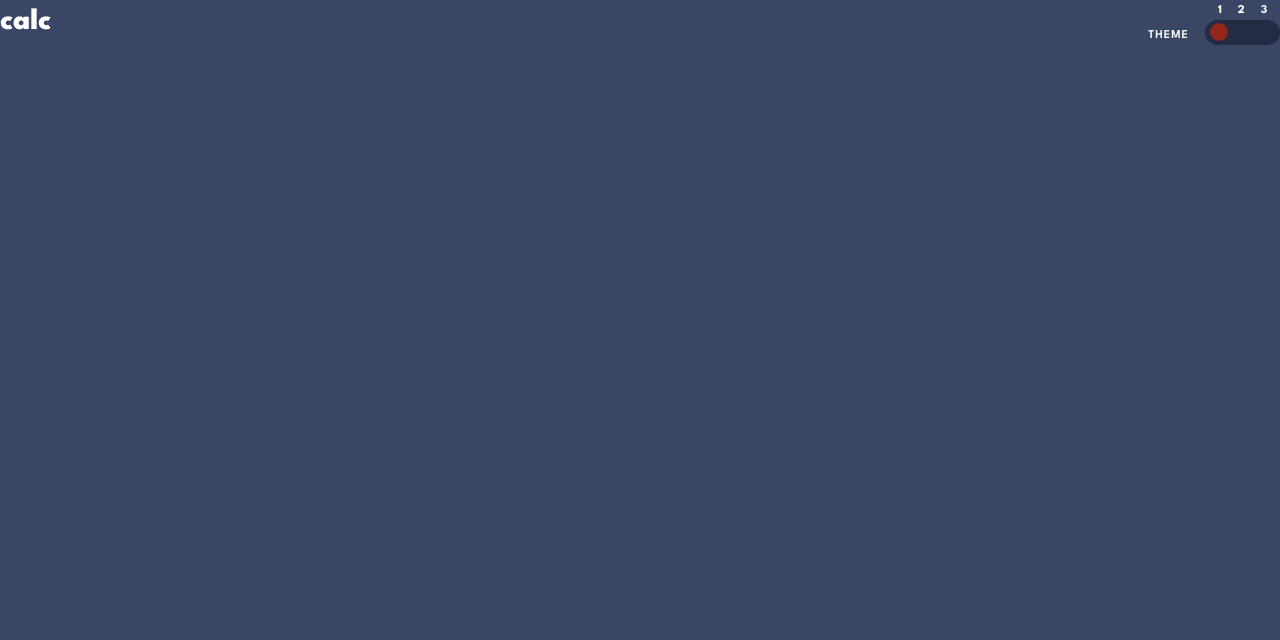
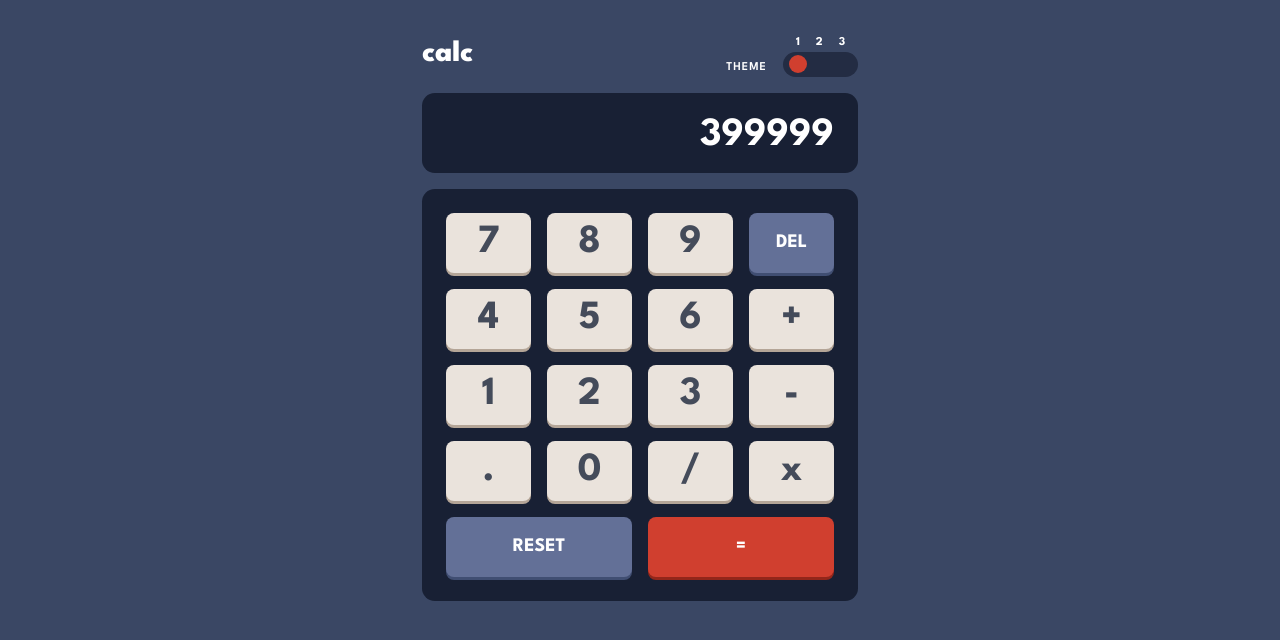
Before and after one commit to regret546/calculator-app-main, a plain HTML site: page index.html in a window 1280 px wide. Drawn offline with Linux system fonts and the light colour scheme.

Commit message:
Initial design of app  section

```diff
--- /dev/null
+++ b/app/js/theme.js
@@ -0,0 +1,23 @@
+let currentButton = 1;
+const buttonToggle = document.querySelector("#toggle-buttons");
+
+buttonToggle.addEventListener("click", function (e) {
+  const circle = document.querySelector("#circle");
+  e.preventDefault();
+  if (currentButton === 3) {
+    currentButton = 1;
+  } else {
+    currentButton += 1;
+  }
+  switch (currentButton) {
+    case 1:
+      circle.style.transform = "translateX(0%)";
+      break;
+    case 2:
+      circle.style.transform = "translateX(120%)";
+      break;
+    case 3:
+      circle.style.transform = "translateX(260%)";
+      break;
+  }
+});
--- a/app/scss/global/_colors.scss
+++ b/app/scss/global/_colors.scss
@@ -7,7 +7,7 @@
   /* #### Keys */
   --th1--clr--keybg1: hsl(225, 21%, 49%);
   --th1--clr--keyshadow1: hsl(224, 28%, 35%);
-  --th1--clr--keytoggle: hsl(6, 70%, 34%);
+  --th1--clr--keytoggle: hsl(6, 63%, 50%);
   --th1--clr--keyshadow2: hsl(6, 70%, 34%);
   --th1--clr--keybg2: hsl(30, 25%, 89%);
   --th1--clr--keyshadow3: hsl(28, 16%, 65%);
--- a/app/scss/layout/_body.scss
+++ b/app/scss/layout/_body.scss
@@ -1,4 +1,7 @@
 body {
+  min-height: 100vh;
+  display: grid;
+  justify-items: center;
   font-family: var(--ff--primary);
   font-weight: var(--fw--bold2);
   font-size: 20px;
--- a/app/scss/layout/_container.scss
+++ b/app/scss/layout/_container.scss
@@ -1,4 +1,10 @@
 .container {
+  display: grid;
+  gap: 1rem;
+  grid-template-rows: min-content;
+  padding: 2rem;
+  max-width: 500px;
+  width: 100%;
   .header__section {
     display: flex;
     justify-content: space-between;
@@ -25,6 +31,7 @@
           font-size: 12px;
         }
         &_buttons {
+          cursor: pointer;
           display: flex;
           align-items: center;
           width: 75px;
@@ -33,12 +40,87 @@
           border-radius: 1rem;
           .circle {
             margin-top: -1px;
-            margin-left: 5px;
+            margin-left: 6px;
             width: 18px;
             height: 18px;
             border-radius: 50px;
             background-color: var(--th1--clr--keytoggle);
+            transition: transform 300ms ease-in-out;
           }
+
+          /*  .circle {
+              transform: translateX(120%);
+            } */
+        }
+      }
+    }
+  }
+
+  .app__section {
+    display: grid;
+    grid-template-rows: min-content;
+    gap: 1rem;
+    &_output,
+    &_functions {
+      height: min-content;
+      max-width: 450px;
+      background-color: var(--th1--clr--screenbg);
+      border-radius: 0.8rem;
+      padding: 1.5rem;
+    }
+    &_output {
+      display: flex;
+      align-items: center;
+      justify-content: flex-end;
+
+      height: 80px;
+
+      p {
+        margin-top: 5px;
+        font-size: 2.5rem;
+      }
+    }
+    &_functions {
+      ul {
+        width: 100%;
+        display: flex;
+        gap: 1rem;
+        flex-wrap: wrap;
+        flex-direction: row;
+        li {
+          cursor: pointer;
+          height: 60px;
+          display: grid;
+          place-items: center;
+          flex-grow: 1;
+          font-size: 2.5rem;
+          color: var(--th1--clr--text1);
+          border-radius: 0.5rem;
+          display: grid;
+          width: 20%;
+          /* mobile size 351 below should have width of 15% */
+
+          &:hover {
+            opacity: 0.8;
+          }
+        }
+
+        .keybg1 {
+          align-items: center;
+          font-size: 1.2rem;
+          color: var(--th1--clr--text2);
+          background-color: var(--th1--clr--keybg1);
+          box-shadow: 0px 3px var(--th1--clr--keyshadow1);
+        }
+        .keybg2 {
+          background-color: var(--th1--clr--keybg2);
+          box-shadow: 0px 3px var(--th1--clr--keyshadow3);
+        }
+        .keybg3 {
+          font-size: 1.2rem;
+          background-color: var(--th1--clr--keytoggle);
+          box-shadow: 0px 3px var(--th1--clr--keyshadow2);
+          color: var(--th1--clr--text2);
         }
       }
     }
--- a/index.html
+++ b/index.html
@@ -43,14 +43,44 @@
               <li>2</li>
               <li>3</li>
             </ul>
-            <div class="header__section_theme_toggle_buttons">
-              <div class="circle"></div>
+            <div
+              class="header__section_theme_toggle_buttons"
+              id="toggle-buttons"
+            >
+              <div class="circle" id="circle"></div>
             </div>
           </div>
         </div>
       </section>
-      <section class="app__section"></section>
+      <section class="app__section">
+        <div class="app__section_output">
+          <p>399999</p>
+        </div>
+        <div class="app__section_functions">
+          <ul>
+            <li class="keybg2">7</li>
+            <li class="keybg2">8</li>
+            <li class="keybg2">9</li>
+            <li class="keybg1">DEL</li>
+            <li class="keybg2">4</li>
+            <li class="keybg2">5</li>
+            <li class="keybg2">6</li>
+            <li class="keybg2">+</li>
+            <li class="keybg2">1</li>
+            <li class="keybg2">2</li>
+            <li class="keybg2">3</li>
+            <li class="keybg2">-</li>
+            <li class="keybg2">.</li>
+            <li class="keybg2">0</li>
+            <li class="keybg2">/</li>
+            <li class="keybg2">x</li>
+            <li class="keybg1">RESET</li>
+            <li class="keybg3">=</li>
+          </ul>
+        </div>
+      </section>
     </main>
+    <script src="/app/js/theme.js"></script>
   </body>
   <!--  <footer>
       <div class="attribution">
```
Also changed, not shown: dist/style.css, 1 other file.
